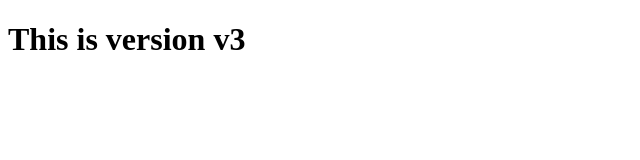
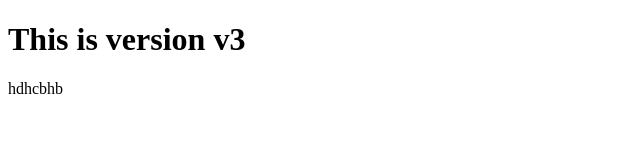
Before and after one commit to MayurThorat0318/Myrepo, a plain HTML site: page index.html in a window 1280 px wide. Shown: the full height of the page, 0-640 px from the left. Drawn offline with Linux system fonts and the light colour scheme.

Commit message:
v5 of index.html

```diff
--- a/index.html
+++ b/index.html
@@ -7,5 +7,6 @@
 </head>
 <body>
     <h1>This is version v3 </h1>
+    hdhcbhb
 </body>
 </html>
```
